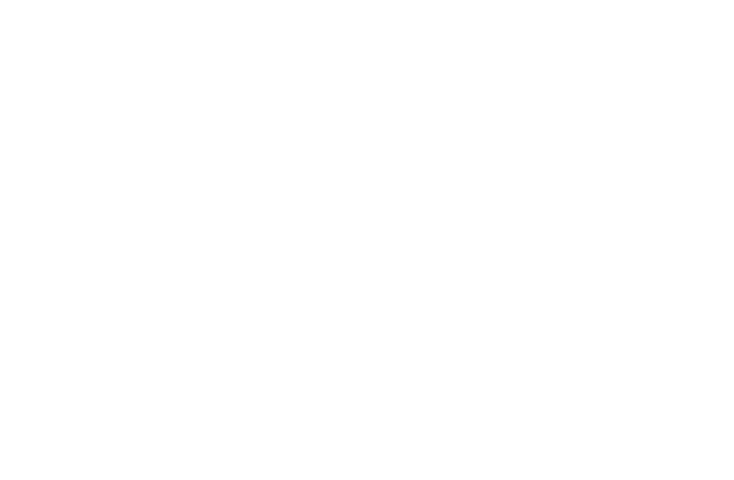
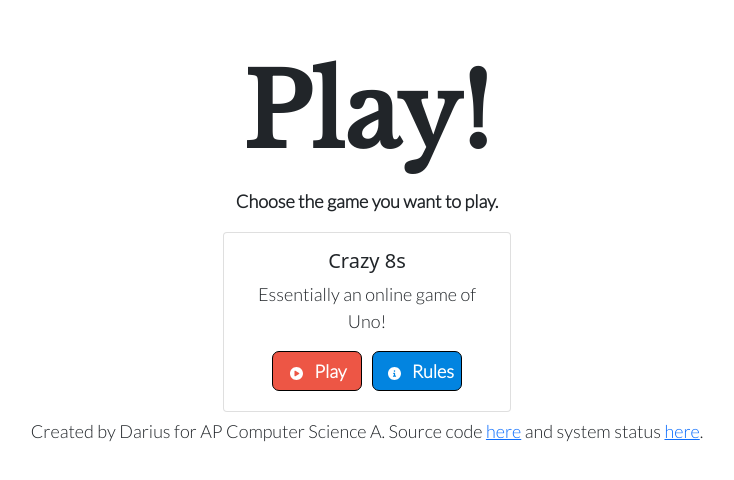
Before and after one commit to infinityideas/cards, a React (Create React App) app: page /play in a window 1280 px wide. Before the commit this address had no page. Shown: the part 122-602 px from the top of the page, without its empty margins (273-1007 px from the left). Built offline with nearby package versions, Linux system fonts and the light colour scheme.

Commit message:
Created play page framework

```diff
--- a/package.json
+++ b/package.json
@@ -10,6 +10,7 @@
     "@types/node": "^16.11.34",
     "@types/react": "^18.0.9",
     "@types/react-dom": "^18.0.3",
+    "bootstrap": "^5.1.3",
     "fontfaceobserver": "^2.1.0",
     "react": "^18.1.0",
     "react-dom": "^18.1.0",
--- /dev/null
+++ b/src/Play.tsx
@@ -0,0 +1,33 @@
+import React from 'react';
+import Footer from './components/Footer';
+import GameCard from './components/GameCard';
+import HeaderText from './components/HeaderText';
+
+import 'bootstrap/dist/css/bootstrap.min.css';
+import './styles/Play.css';
+
+class Play extends React.Component<{}, {}> {
+    constructor(props: any) {
+        super(props);
+    }
+
+    render() {
+        return (
+            <div>
+                <HeaderText innerText='Play!' subText={<div><p>Choose the game you want to play.</p></div>} />
+                <div className="gamecardholder">
+                    <table style={{display: "inline"}}>
+                        <tr>
+                            <td>
+                                <GameCard gameName="Crazy 8s" gameDesc="Essentially an online game of Uno!" gameAdd="crazyeights" />
+                            </td>
+                        </tr>
+                    </table>
+                </div>
+                <Footer />
+            </div>
+        );
+    }
+}
+
+export default Play;
--- /dev/null
+++ b/src/components/GameCard.tsx
@@ -0,0 +1,34 @@
+import React from 'react';
+import { Link } from 'react-router-dom';
+
+import 'bootstrap/dist/css/bootstrap.min.css';
+import NavButton from './NavButton';
+
+interface GameCardProps {
+    gameName: string,
+    gameDesc: string,
+    gameAdd: string
+}
+
+class GameCard extends React.Component<GameCardProps, {}> {
+    constructor(props: GameCardProps) {
+        super(props);
+    }
+
+    render() {
+        return (
+            <div className="card" style={{width: "18em"}}>
+                <div className="card-body">
+                    <h5 className="card-title">{this.props.gameName}</h5>
+                    <p className="card-text">{this.props.gameDesc}</p>
+                    <div style={{paddingRight: "10px", display: "inline"}}>
+                        <NavButton innerText="Play" imageSRC="play" backgroundColor="#ed5645" toLink={"/games/"+this.props.gameAdd}/>
+                    </div>
+                    <NavButton innerText="Rules" imageSRC="about" backgroundColor="#0284e0" toLink={"/rules/"+this.props.gameAdd}/>
+                </div>
+            </div>
+        );
+    }
+}
+
+export default GameCard;
--- a/src/index.tsx
+++ b/src/index.tsx
@@ -3,6 +3,7 @@
 import { BrowserRouter, Routes, Route } from 'react-router-dom';
 
 import App from './App';
+import Play from './Play';
 
 const root = ReactDOM.createRoot(
   document.getElementById('root') as HTMLElement
@@ -12,6 +13,7 @@
     <BrowserRouter>
       <Routes>
         <Route path="/" element={<App />} />
+        <Route path="/play" element={<Play />} />
       </Routes>
     </BrowserRouter>
   </React.StrictMode>
--- /dev/null
+++ b/src/styles/Play.css
@@ -0,0 +1,5 @@
+.gamecardholder {
+    width: 90%;
+    margin: auto;
+    text-align: center;
+}
```
Also changed, not shown: 1 other file (tests, documents, lock files or other folders).
